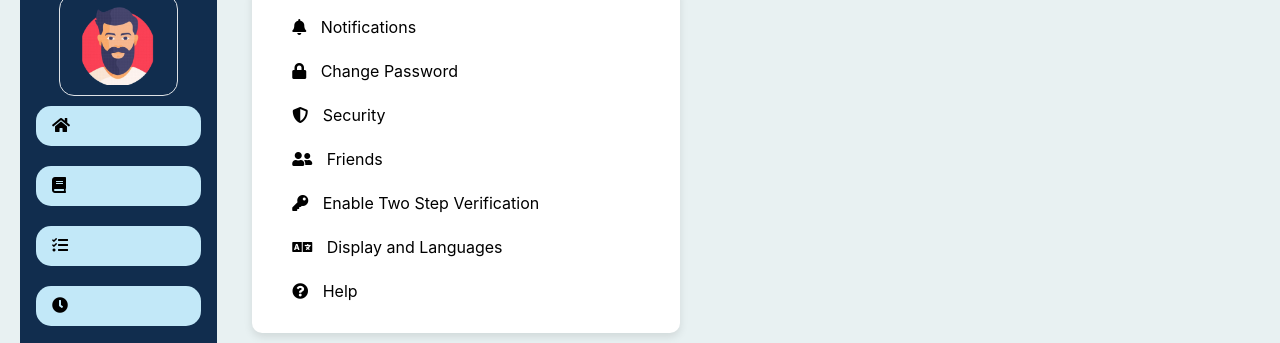
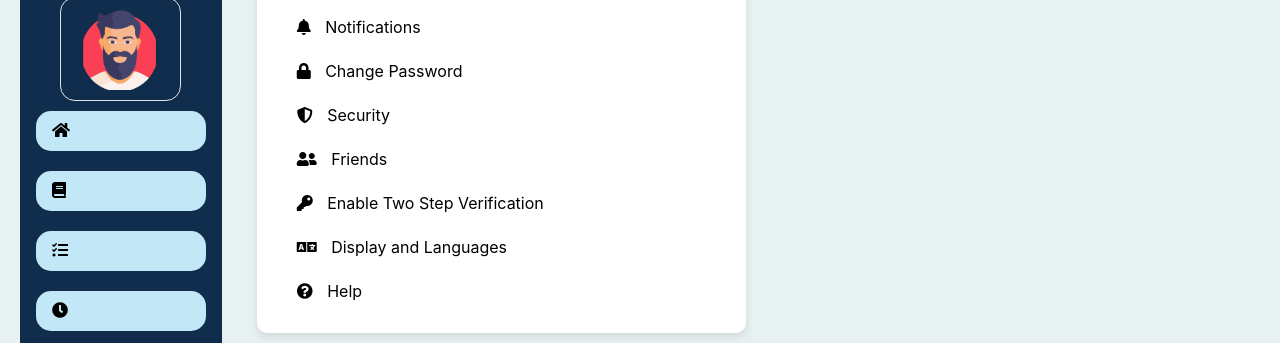
Before and after one commit to adigun12-tech/sch0, a plain HTML site: page setting.html in a window 1280 px wide. Shown: the part 139-482 px from the top of the page. Drawn offline with nearby package versions, Linux system fonts and the light colour scheme.

Commit message:
Update setting.html

```diff
--- a/setting.html
+++ b/setting.html
@@ -172,7 +172,7 @@
         body {
             display: flex;
             /* min-height: 100vh; */
-            width: 90%;
+            width: 100%;
             background-color: #E8F1F2;
         }
         #sidebar {
@@ -181,7 +181,7 @@
             background-color: #112D4E;
             color: white;
             padding-top: 20px;
-            height: 10%;
+            height: 70%;
             margin: 20px;
             border-radius: 20px;
         }
```
